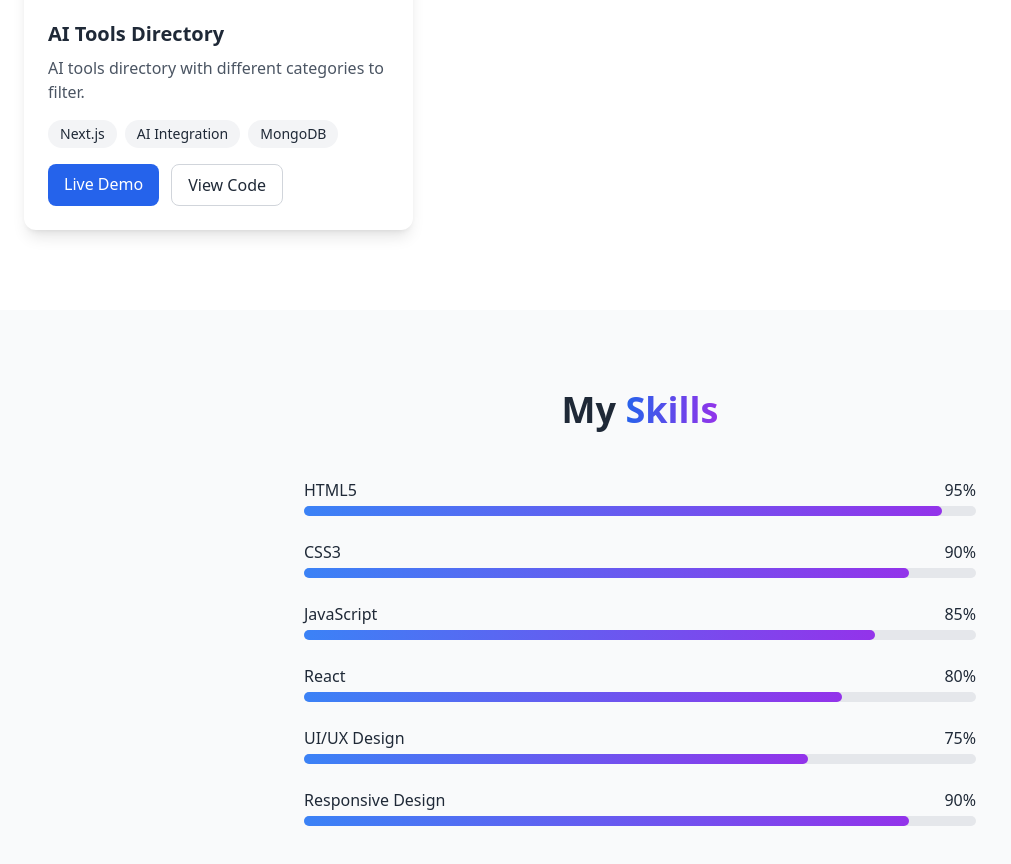
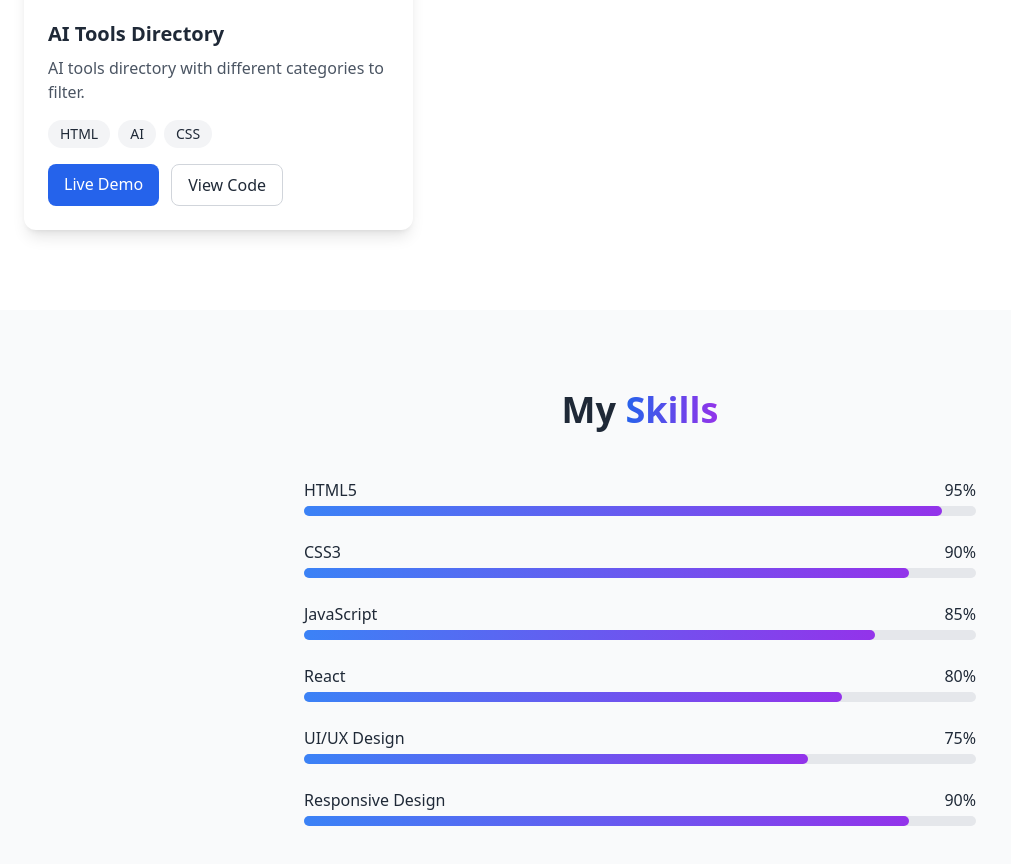
Before and after one commit to GEROTO026/portfolio, a React (Create React App) app in the folder project (1)/: page / in a window 1280 px wide. Shown: the part 2080-2944 px from the top of the page, without its empty margins (0-1011 px from the left). Built offline with nearby package versions, Linux system fonts and the light colour scheme.

Commit message:
Update ProjectsSection.js

```diff
--- a/project (1)/src/components/ProjectsSection.js
+++ b/project (1)/src/components/ProjectsSection.js
@@ -55,7 +55,7 @@ const ProjectsSection = () => {
     {
       title: "AI Tools Directory",
       description: "AI tools directory with different categories to filter.",
-      tags: ["Next.js", "AI Integration", "MongoDB"],
+      tags: ["HTML", "AI", "CSS"],
       imageUrl: "https://i.ibb.co/5m8t0tJ/Captura-de-pantalla-2025-05-09-160422.png",
       liveUrl: "https://the-best-ais-for-everything-project7.netlify.app/",
       codeUrl: "https://github.com/GEROTO026/Project-7-The-Best-AIs-for-Everything"
```
